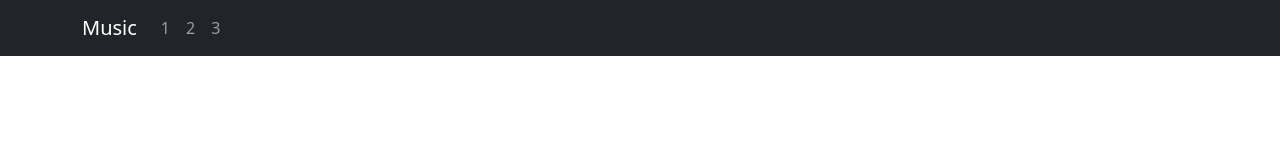
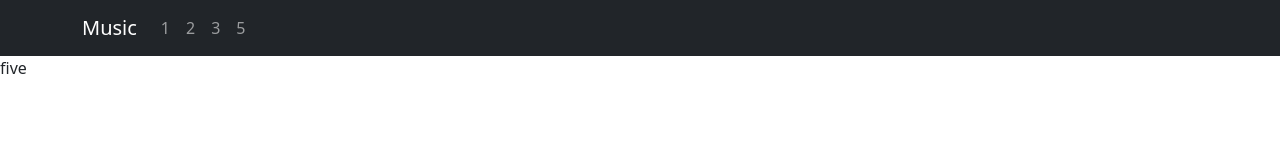
Before and after one commit to rabbitlover12/js, a React (Create React App) app: page /5 in a window 1280 px wide. Before the commit this address had no page. Shown: the top 160 px of the page. Built offline with nearby package versions, Linux system fonts and the light colour scheme.

Commit message:
five 컴포넌트 생성 및 nav 바에 5페이지 추가

```diff
--- a/src/App.js
+++ b/src/App.js
@@ -6,6 +6,7 @@ import { BrowserRouter as Router, Route, Routes } from 'react-router-dom';
 import Home from './pages/Home';
 import Second from './pages/second';
 import Third from './pages/third';
+import Five from './pages/five';
 
 
 function App() {
@@ -19,6 +20,7 @@ function App() {
               <Nav.Link href='/'>1</Nav.Link>
               <Nav.Link href='/2'>2</Nav.Link>
               <Nav.Link href='/3'>3</Nav.Link>
+              <Nav.Link href='/5'>5</Nav.Link>
             </Nav>
           </Container>
         </Navbar>
@@ -27,6 +29,7 @@ function App() {
           <Route path="/" element={<Home />} />
           <Route path="/2" element={<Second />} />
           <Route path="/3" element={<Third />} />
+          <Route path="/5" element={<Five />} />
         </Routes>
       </div>
     </Router>
--- /dev/null
+++ b/src/pages/five.js
@@ -0,0 +1,9 @@
+import React from 'react'
+
+function five()  {
+  return (
+    <div>five</div>
+  )
+}
+
+export default five
```
